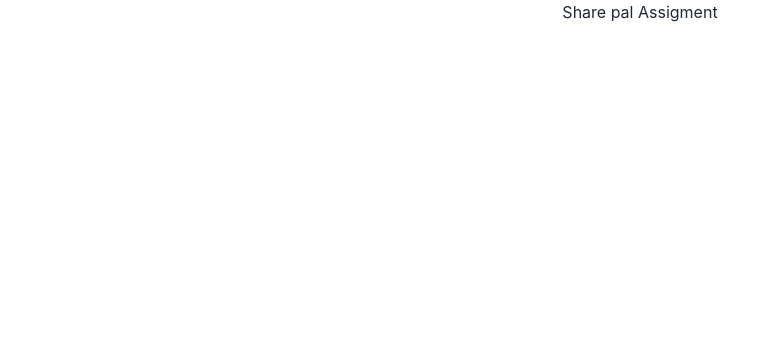
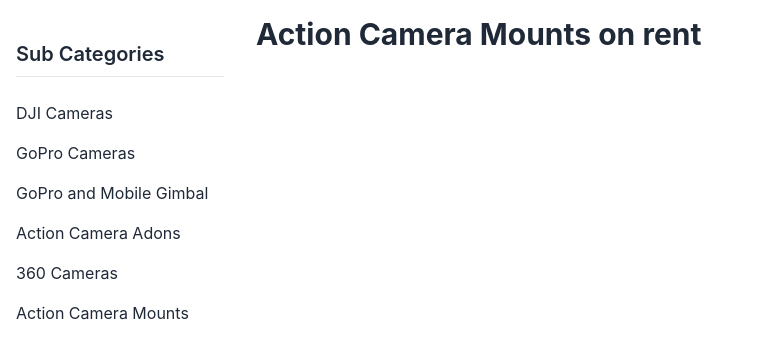
Before and after one commit to Anikroy7/sharepal-assigment, a React (Create React App) app: page / in a window 1280 px wide. Shown: the top 358 px of the page, without its empty margins (0-765 px from the left). Built offline with nearby package versions, Linux system fonts and the light colour scheme.

Commit message:
main and products components added

```diff
--- a/package.json
+++ b/package.json
@@ -9,6 +9,7 @@
     "daisyui": "^2.24.0",
     "react": "^18.2.0",
     "react-dom": "^18.2.0",
+    "react-router-dom": "6",
     "react-scripts": "5.0.1",
     "web-vitals": "^2.1.0"
   },
--- a/src/App.js
+++ b/src/App.js
@@ -1,9 +1,16 @@
 import './App.css';
+import Main from './Components/Main';
+import { Routes, Route } from "react-router-dom";
+import Products from './Components/Products';
 
 function App() {
   return (
-    <div className="App">
-      <h1>Share pal Assigment</h1>
+    <div>
+      <Routes>
+        <Route path='/' element={<Main></Main>}>
+          <Route index element={<Products></Products>}></Route>
+        </Route>
+      </Routes>
     </div>
   );
 }
--- /dev/null
+++ b/src/Components/Main.js
@@ -0,0 +1,32 @@
+import React from 'react';
+import { Outlet } from "react-router-dom";
+
+const Main = () => {
+    return (
+        <div class="drawer drawer-mobile">
+            <input id="my-drawer-2" type="checkbox" class="drawer-toggle" />
+            <div class="drawer-content">
+
+                <label for="my-drawer-2" class="btn btn-primary drawer-button lg:hidden">Open drawer</label>
+                <Outlet></Outlet>
+            </div>
+            <div class="drawer-side">
+                <label for="my-drawer-2" class="drawer-overlay"></label>
+                <ul class="men p-4 overflow-y-auto w-60 bg-white text-base-content">
+                    <h2 className='text-xl font-semibold mt-6 mb-2'>Sub Categories</h2>
+                    <hr />
+                    <li className='mb-4 cursor-pointer mt-6'><a>DJI Cameras</a></li>
+                    <li className='mb-4 cursor-pointer'><a>GoPro Cameras</a></li>
+                    <li className='mb-4 cursor-pointer'><a>GoPro and Mobile Gimbal</a></li>
+                    <li className='mb-4 cursor-pointer'><a>Action Camera Adons</a></li>
+                    <li className='mb-4 cursor-pointer'><a>360 Cameras</a></li>
+                    <li className='mb-4 cursor-pointer'><a>Action Camera Mounts</a></li>
+
+                </ul>
+
+            </div>
+        </div>
+    );
+};
+
+export default Main;
--- /dev/null
+++ b/src/Components/Products.js
@@ -0,0 +1,15 @@
+import React from 'react';
+
+const Products = () => {
+
+
+    return (
+        <div>
+            <h1 className='text-3xl font-bold p-4 '>Action Camera Mounts on rent</h1>
+
+
+        </div>
+    );
+};
+
+export default Products;
--- a/src/index.js
+++ b/src/index.js
@@ -3,11 +3,14 @@ import ReactDOM from 'react-dom/client';
 import './index.css';
 import App from './App';
 import reportWebVitals from './reportWebVitals';
+import { BrowserRouter } from 'react-router-dom';
 
 const root = ReactDOM.createRoot(document.getElementById('root'));
 root.render(
   <React.StrictMode>
-    <App />
+    <BrowserRouter>
+      <App />
+    </BrowserRouter>
   </React.StrictMode>
 );
 
```
Also changed, not shown: 1 other file (tests, documents, lock files or other folders).
